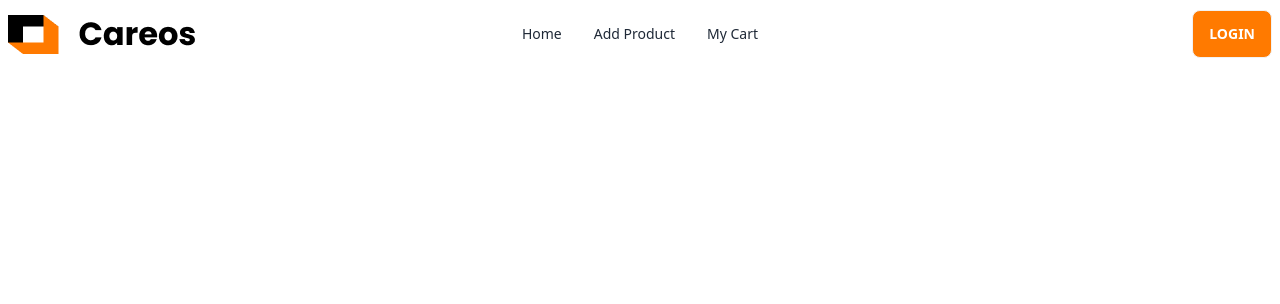
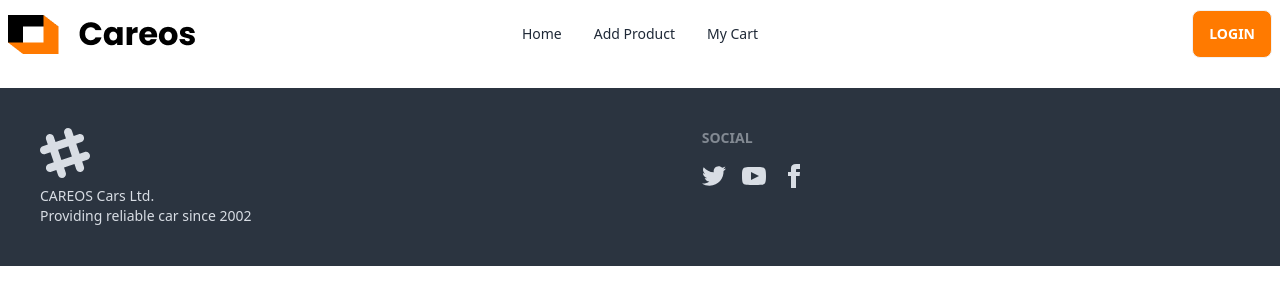
Before and after one commit to kazisadman/brand-shop-client, a React (Vite) app: page / in a window 1280 px wide. Shown: the top 304 px of the page. Built offline with nearby package versions, Linux system fonts and the light colour scheme.

Commit message:
Created footer on home page

```diff
--- /dev/null
+++ b/src/Components/Footer.jsx
@@ -0,0 +1,66 @@
+const Footer = () => {
+  return (
+    <div className="mt-5">
+      <footer className="footer p-10 bg-neutral text-neutral-content">
+        <aside>
+          <svg
+            width="50"
+            height="50"
+            viewBox="0 0 24 24"
+            xmlns="http://www.w3.org/2000/svg"
+            fillRule="evenodd"
+            clipRule="evenodd"
+            className="fill-current"
+          >
+            <path d="M22.672 15.226l-2.432.811.841 2.515c.33 1.019-.209 2.127-1.23 2.456-1.15.325-2.148-.321-2.463-1.226l-.84-2.518-5.013 1.677.84 2.517c.391 1.203-.434 2.542-1.831 2.542-.88 0-1.601-.564-1.86-1.314l-.842-2.516-2.431.809c-1.135.328-2.145-.317-2.463-1.229-.329-1.018.211-2.127 1.231-2.456l2.432-.809-1.621-4.823-2.432.808c-1.355.384-2.558-.59-2.558-1.839 0-.817.509-1.582 1.327-1.846l2.433-.809-.842-2.515c-.33-1.02.211-2.129 1.232-2.458 1.02-.329 2.13.209 2.461 1.229l.842 2.515 5.011-1.677-.839-2.517c-.403-1.238.484-2.553 1.843-2.553.819 0 1.585.509 1.85 1.326l.841 2.517 2.431-.81c1.02-.33 2.131.211 2.461 1.229.332 1.018-.21 2.126-1.23 2.456l-2.433.809 1.622 4.823 2.433-.809c1.242-.401 2.557.484 2.557 1.838 0 .819-.51 1.583-1.328 1.847m-8.992-6.428l-5.01 1.675 1.619 4.828 5.011-1.674-1.62-4.829z"></path>
+          </svg>
+          <p>
+            CAREOS Cars Ltd.
+            <br />
+            Providing reliable car since 2002
+          </p>
+        </aside>
+        <nav>
+          <header className="footer-title">Social</header>
+          <div className="grid grid-flow-col gap-4">
+            <a>
+              <svg
+                xmlns="http://www.w3.org/2000/svg"
+                width="24"
+                height="24"
+                viewBox="0 0 24 24"
+                className="fill-current"
+              >
+                <path d="M24 4.557c-.883.392-1.832.656-2.828.775 1.017-.609 1.798-1.574 2.165-2.724-.951.564-2.005.974-3.127 1.195-.897-.957-2.178-1.555-3.594-1.555-3.179 0-5.515 2.966-4.797 6.045-4.091-.205-7.719-2.165-10.148-5.144-1.29 2.213-.669 5.108 1.523 6.574-.806-.026-1.566-.247-2.229-.616-.054 2.281 1.581 4.415 3.949 4.89-.693.188-1.452.232-2.224.084.626 1.956 2.444 3.379 4.6 3.419-2.07 1.623-4.678 2.348-7.29 2.04 2.179 1.397 4.768 2.212 7.548 2.212 9.142 0 14.307-7.721 13.995-14.646.962-.695 1.797-1.562 2.457-2.549z"></path>
+              </svg>
+            </a>
+            <a>
+              <svg
+                xmlns="http://www.w3.org/2000/svg"
+                width="24"
+                height="24"
+                viewBox="0 0 24 24"
+                className="fill-current"
+              >
+                <path d="M19.615 3.184c-3.604-.246-11.631-.245-15.23 0-3.897.266-4.356 2.62-4.385 8.816.029 6.185.484 8.549 4.385 8.816 3.6.245 11.626.246 15.23 0 3.897-.266 4.356-2.62 4.385-8.816-.029-6.185-.484-8.549-4.385-8.816zm-10.615 12.816v-8l8 3.993-8 4.007z"></path>
+              </svg>
+            </a>
+            <a>
+              <svg
+                xmlns="http://www.w3.org/2000/svg"
+                width="24"
+                height="24"
+                viewBox="0 0 24 24"
+                className="fill-current"
+              >
+                <path d="M9 8h-3v4h3v12h5v-12h3.642l.358-4h-4v-1.667c0-.955.192-1.333 1.115-1.333h2.885v-5h-3.808c-3.596 0-5.192 1.583-5.192 4.615v3.385z"></path>
+              </svg>
+            </a>
+          </div>
+        </nav>
+      </footer>
+    </div>
+  );
+};
+
+export default Footer;
--- a/src/Router/Router.jsx
+++ b/src/Router/Router.jsx
@@ -1,3 +1,4 @@
+import Footer from "../Components/Footer";
 import Navbar from "../Components/Navbar";
 import { Outlet } from "react-router-dom";
 const Router = () => {
@@ -5,6 +6,7 @@
     <div className="max-w-7xl mx-auto">
       <Navbar></Navbar>
       <Outlet></Outlet>
+      <Footer></Footer>
     </div>
   );
 };
```
